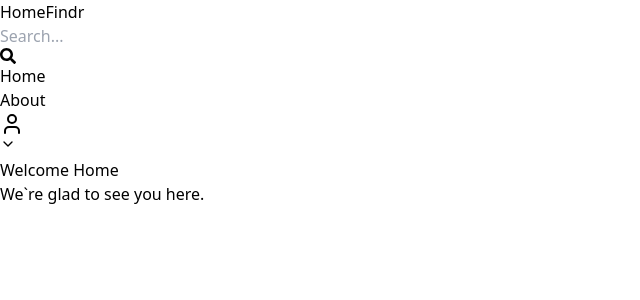
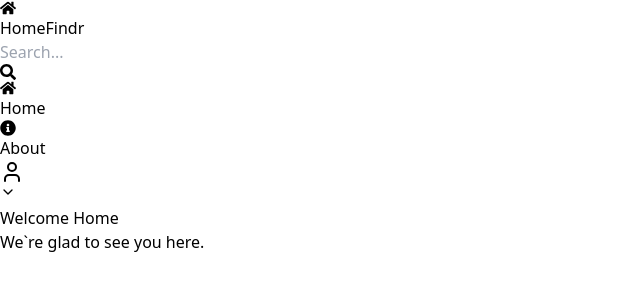
Before and after one commit to 57Ajay/homefindr, a React (Vite) app in the folder frontend/: page / in a window 1280 px wide. Shown: the top 300 px of the page, without its empty margins (0-640 px from the left). Built offline with nearby package versions, Linux system fonts and the light colour scheme; no server answers.

Commit message:
adding some minor validations

```diff
--- a/frontend/src/components/Header.jsx
+++ b/frontend/src/components/Header.jsx
@@ -1,5 +1,5 @@
 import { useState, useEffect, useRef } from 'react';
-import { FaSearch } from 'react-icons/fa';
+import { FaSearch, FaHome, FaInfoCircle } from 'react-icons/fa';
 import { Link } from 'react-router-dom';
 import { useSelector } from 'react-redux';
 import { User, LogOut, LogIn, ChevronDown } from 'lucide-react';
@@ -27,27 +27,30 @@ const Header = () => {
   return (
     <header className="bg-stone-300 shadow-md">
       <div className="flex justify-between items-center max-w-6xl mx-auto p-3">
-              <Link to="/">
-                  <h1 className="text-sm font-bold sm:text-xl flex flex-wrap transform transition-transform hover:scale-110">
+        <Link to="/" className="flex items-center text-slate-700 hover:text-slate-950 transition-transform transform hover:scale-110">
+          <FaHome className="mr-2" />
+          <h1 className="text-sm font-bold sm:text-xl flex flex-wrap">
             <span className="text-slate-700">Home</span>
             <span className="text-slate-950">Findr</span>
           </h1>
         </Link>
-              <form name='Search' className="bg-slate-100 p-3 rounded-lg flex items-center">
+        <form name="Search" className="bg-slate-100 p-3 rounded-lg flex items-center">
           <input type="text" placeholder="Search..." className="bg-transparent focus:outline-none w-24 sm:w-64" />
           <FaSearch />
         </form>
         <ul className="flex gap-4 items-center">
-                  <Link to="/">
-                      <li className="hidden sm:inline text-slate-700 hover:font-semibold cursor-pointer">Home</li>
+          <Link to="/" className=" items-center text-slate-700 hover:text-slate-950 transition-transform transform hover:scale-110 hidden sm:inline">
+            <FaHome className="mr-1" />
+            Home
           </Link>
-                  <Link to="/about">
-                      <li className="hidden sm:inline text-slate-700 hover:font-semibold cursor-pointer">About</li>
+          <Link to="/about" className=" items-center text-slate-700 hover:text-slate-950 transition-transform transform hover:scale-110 hidden sm:inline">
+            <FaInfoCircle className="mr-1" />
+            About
           </Link>
           <li className="relative" ref={dropdownRef}>
             <button
               onClick={toggleDropdown}
-                          className="flex items-center space-x-1 text-slate-700 hover:font-semibold cursor-pointer"
+              className="flex items-center space-x-1 text-slate-700 hover:text-slate-950 transition-transform transform hover:scale-110"
             >
               {currentUser ? (
                 <>
@@ -73,7 +76,7 @@ const Header = () => {
                   <>
                     <Link
                       to="/profile"
-                                          className="block px-4 py-2 text-sm text-gray-200 hover:font-semibold"
+                      className="block px-4 py-2 text-sm text-gray-200 hover:text-white"
                       onClick={() => setIsDropdownOpen(false)}
                     >
                       <User size={16} className="inline mr-2" />
@@ -81,7 +84,7 @@ const Header = () => {
                     </Link>
                     <Link
                       to="/sign-out"
-                                          className="block px-4 py-2 text-sm text-gray-200 hover:font-semibold"
+                      className="block px-4 py-2 text-sm text-gray-200 hover:text-white"
                       onClick={() => setIsDropdownOpen(false)}
                     >
                       <LogOut size={16} className="inline mr-2" />
@@ -91,7 +94,7 @@ const Header = () => {
                 ) : (
                   <Link
                     to="/sign-in"
-                                      className="block px-4 py-2 text-sm text-gray-200 hover:font-semibold"
+                    className="block px-4 py-2 text-sm text-gray-200 hover:text-white"
                     onClick={() => setIsDropdownOpen(false)}
                   >
                     <LogIn size={16} className="inline mr-2" />
@@ -107,5 +110,4 @@ const Header = () => {
   );
 };
 
-
 export default Header;
```
Also changed, not shown: 1 other file (tests, documents, lock files or other folders). Lines whose indentation alone changed are shown as unchanged.
